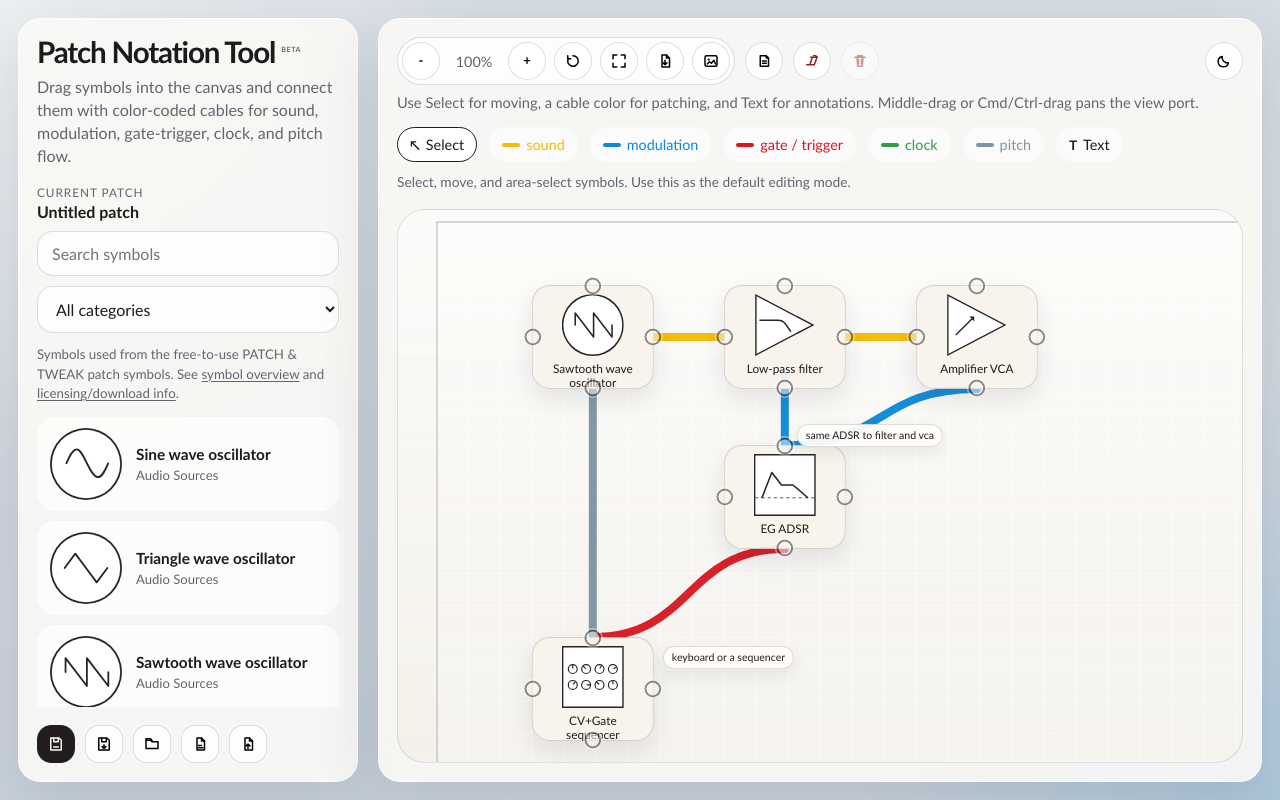
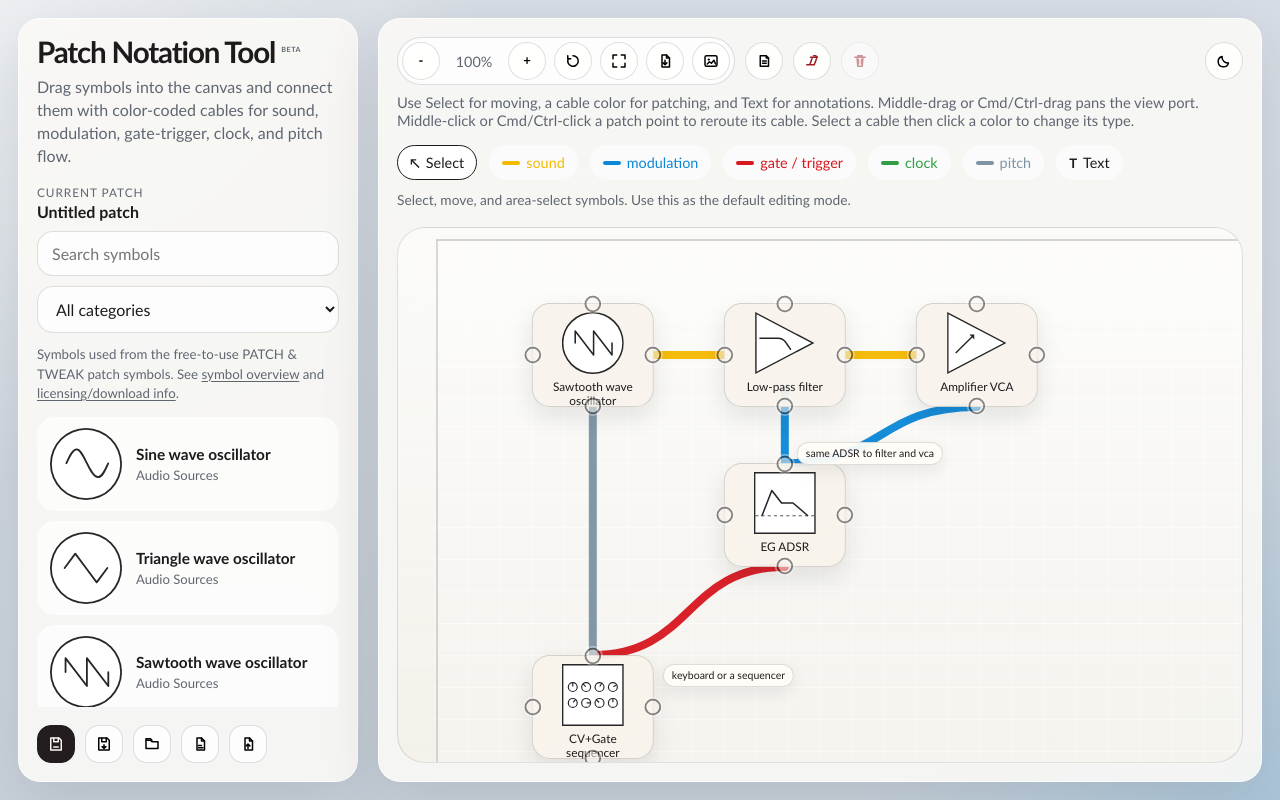
Before and after one commit to scribbletune/patch-notation-tool, a Next.js app: page / in a window 1280 px wide. Built offline with nearby package versions, Linux system fonts and the light colour scheme.

Commit message:
Update instruction

```diff
--- a/components/PatchEditor.jsx
+++ b/components/PatchEditor.jsx
@@ -2147,6 +2147,8 @@ export default function PatchEditor() {
             <span className="toolbar-note">
               Use Select for moving, a cable color for patching, and Text for
               annotations. Middle-drag or Cmd/Ctrl-drag pans the view port.
+              Middle-click or Cmd/Ctrl-click a patch point to reroute its
+              cable. Select a cable then click a color to change its type.
             </span>
           </div>
 
```
